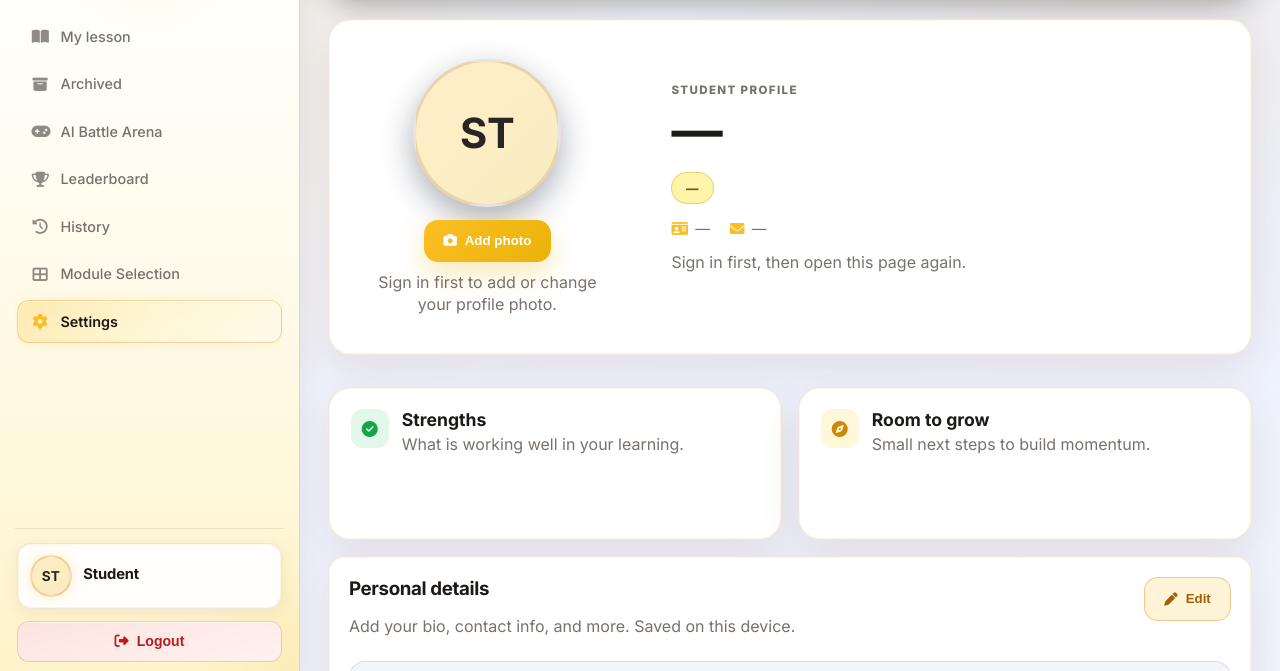
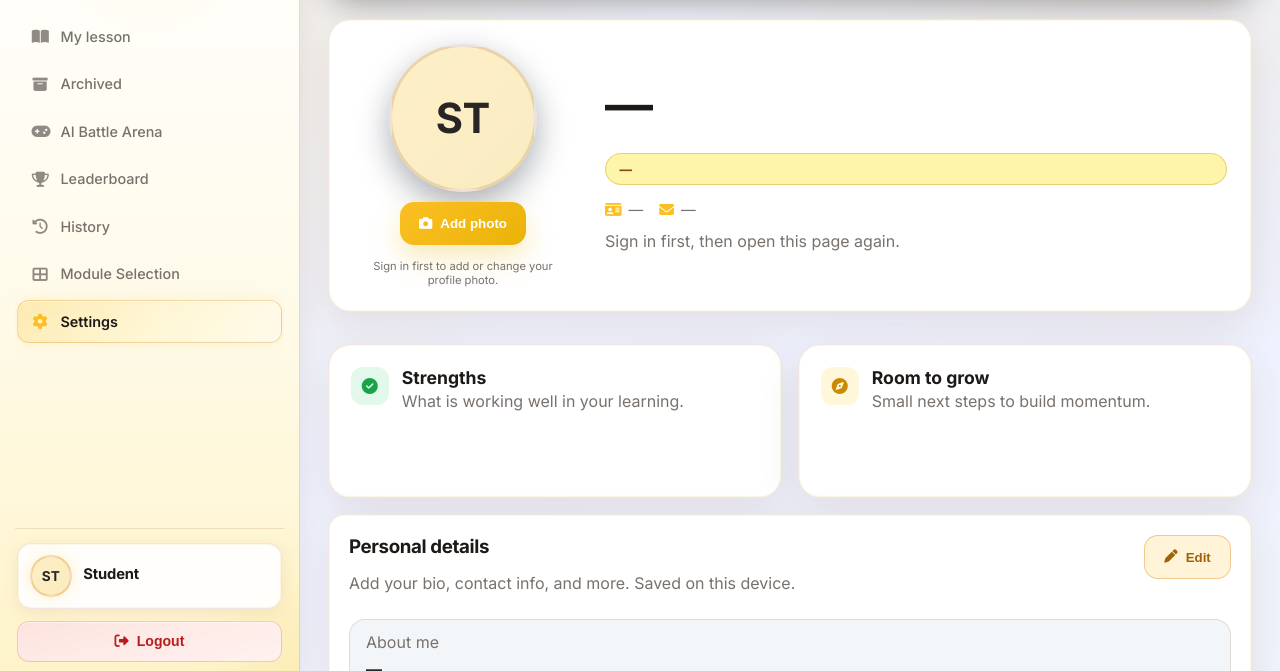
Before and after one commit to John-Kaith/LearnIQ_Track, a plain HTML site: page frontend/student-profile.html in a window 1280 px wide. Shown: the part 122-793 px from the top of the page. Drawn offline with Linux system fonts and the light colour scheme.

Commit message:
change students profile UI

```diff
--- a/frontend/student-profile.html
+++ b/frontend/student-profile.html
@@ -65,7 +65,7 @@
       </section>
 
       <section class="glass-card profile-hero" aria-labelledby="profile-full-name">
-        <div class="profile-hero-photo" id="profile-photo-card">
+        <div class="profile-hero-left" id="profile-photo-card">
           <div class="avatar profile-photo-avatar" id="profile-photo-avatar" aria-hidden="true">ST</div>
           <div class="profile-photo-actions">
             <input
@@ -89,13 +89,18 @@
           </div>
         </div>
 
-        <div class="profile-hero-content">
-          <span class="small-note profile-hero-eyebrow">Student profile</span>
+        <div class="profile-hero-right">
           <h2 id="profile-full-name">—</h2>
           <span class="profile-strand-badge" id="profile-strand">—</span>
-          <div class="profile-hero-meta">
-            <span><i class="fa-solid fa-id-card" aria-hidden="true"></i><span id="profile-id-number">—</span></span>
-            <span><i class="fa-solid fa-envelope" aria-hidden="true"></i><span id="profile-email">—</span></span>
+          <div class="profile-contact-row">
+            <span class="profile-contact-item">
+              <i class="fa-solid fa-id-card" aria-hidden="true"></i>
+              <span id="profile-id-number">—</span>
+            </span>
+            <span class="profile-contact-item">
+              <i class="fa-solid fa-envelope" aria-hidden="true"></i>
+              <span id="profile-email">—</span>
+            </span>
           </div>
           <p class="small-note" id="profile-hint"></p>
         </div>
```
Also changed, not shown: frontend/style.css.
